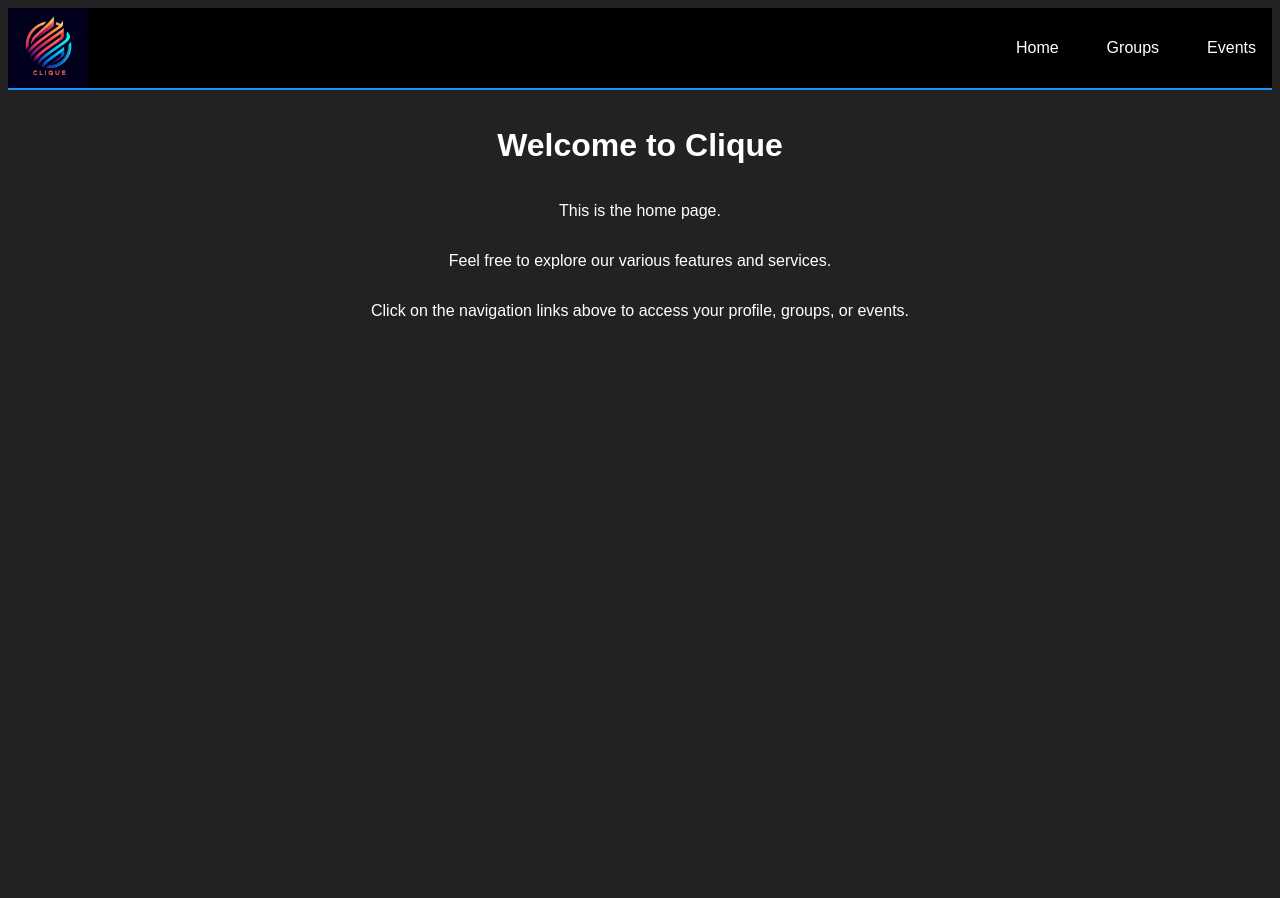
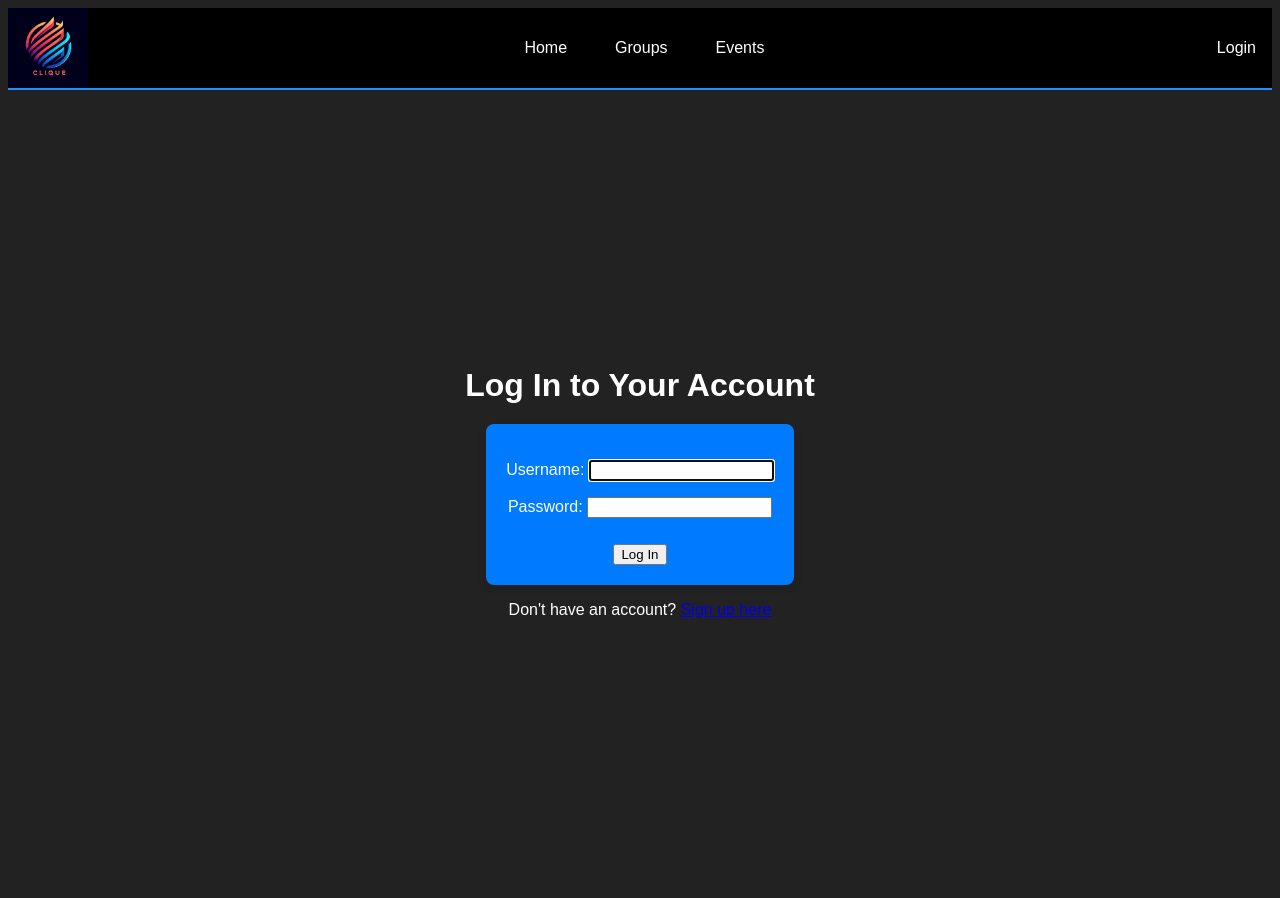
Before and after one commit to Asinkingship/Final-Project, a Django app: page / in a window 1280 px wide. Before the commit the page ends 319 px from the top, so only its background shows below. Run offline with Django 5.2, Linux system fonts and the light colour scheme.

Commit message:
added sign in function and cs

```diff
--- a/config/urls.py
+++ b/config/urls.py
@@ -18,10 +18,12 @@ from django.contrib import admin
 from django.urls import path, include
 from pages.views import home_view, group_view, event_view
 from groups.views import create_group, invite_user, accept_invitation, group_list, group_detail
+from accounts.views import UserLoginView, UserSignupView, log_user_out
 
 urlpatterns = [
     path('admin/', admin.site.urls),
-    path('', home_view, name='home'),
+    path('home', home_view, name='home'),
+    path('', UserLoginView.as_view(), name='root_login'),
     path('groups/', group_list, name='group_list'),
     path('groups/create/', create_group, name='create_group'),
     path('group/<int:group_id>/', group_detail, name='group_detail'),
--- a/static/css/components.css
+++ b/static/css/components.css
@@ -22,6 +22,13 @@ nav {
     display: flex;
     gap: 1rem;
 }
+
+.navbar-username {
+    color: white;
+    font-size: 16px;
+    font-weight: bold;
+}
+
 
 .nav-link {
     color: #FFFFFF;
@@ -91,6 +98,32 @@ nav {
     background-color: #E65C50;
 }
 
+.login {
+    display: flex;
+    flex-direction: column;
+    align-items: center;
+    justify-content: center;
+    height: 100vh; /* Full viewport height */
+}
+
+.login form {
+    background-color: #007BFF; /* Blue color from the logo */
+    color: white; /* Ensure text is readable on blue background */
+    padding: 20px;
+    border-radius: 8px;
+    box-shadow: 0 2px 10px rgba(0, 0, 0, 0.1); /* Soft shadow for a nice effect */
+    text-align: center; /* Center text inside the form */
+}
+
+.login h1 {
+    margin-bottom: 20px;
+}
+
+.login .login-button {
+    margin-top: 10px;
+}
+
+
 .create-event-box {
     background-color: #1E90FF;
     padding: .5rem;
--- a/templates/accounts/login.html
+++ b/templates/accounts/login.html
@@ -0,0 +1,17 @@
+{% extends 'base.html' %}
+
+{% block title %}Login{% endblock title %}
+
+{% block content %}
+<div class="login">
+    <h1>Log In to Your Account</h1>
+
+    <form method="post">
+        {% csrf_token %}
+        {{ form.as_p }}
+
+        <button type="submit" class="login-button">Log In</button>
+    </form>
+    <p>Don't have an account? <a href="{% url 'signup' %}">Sign up here</a></p>
+</div>
+{% endblock content %}
--- a/templates/base.html
+++ b/templates/base.html
@@ -10,17 +10,25 @@
 </head>
 <body>
 
-
     <nav>
         <a class="navbar-brand" href="#">
-            <img src="{% static 'img/Clique.png' %}" alt="Clique Logo" class="navbar-logo"></a>
+            <img src="{% static 'img/Clique.png' %}" alt="Clique Logo" class="navbar-logo">
+        </a>
         <div class="navbar-nav">
             <a class="nav-link active" href="{% url 'home' %}">Home</a>
             <a class="nav-link" href="{% url 'group_list' %}">Groups</a>
             <a class="nav-link" href="{% url 'events_list' %}">Events</a>
         </div>
+        <div class="navbar-auth">
+            {% if user.is_authenticated %}
+                <span class="navbar-username">Welcome, {{ user.username }}!</span>
+                <a class="nav-link" href="{% url 'logout' %}">Logout</a>
+            {% else %}
+                <a class="nav-link" href="{% url 'login' %}">Login</a>
+            {% endif %}
+        </div>
     </nav>
-
 
     {% block content %}{% endblock content %}
 </body>
+</html>
```
Also changed, not shown: db.sqlite3.
